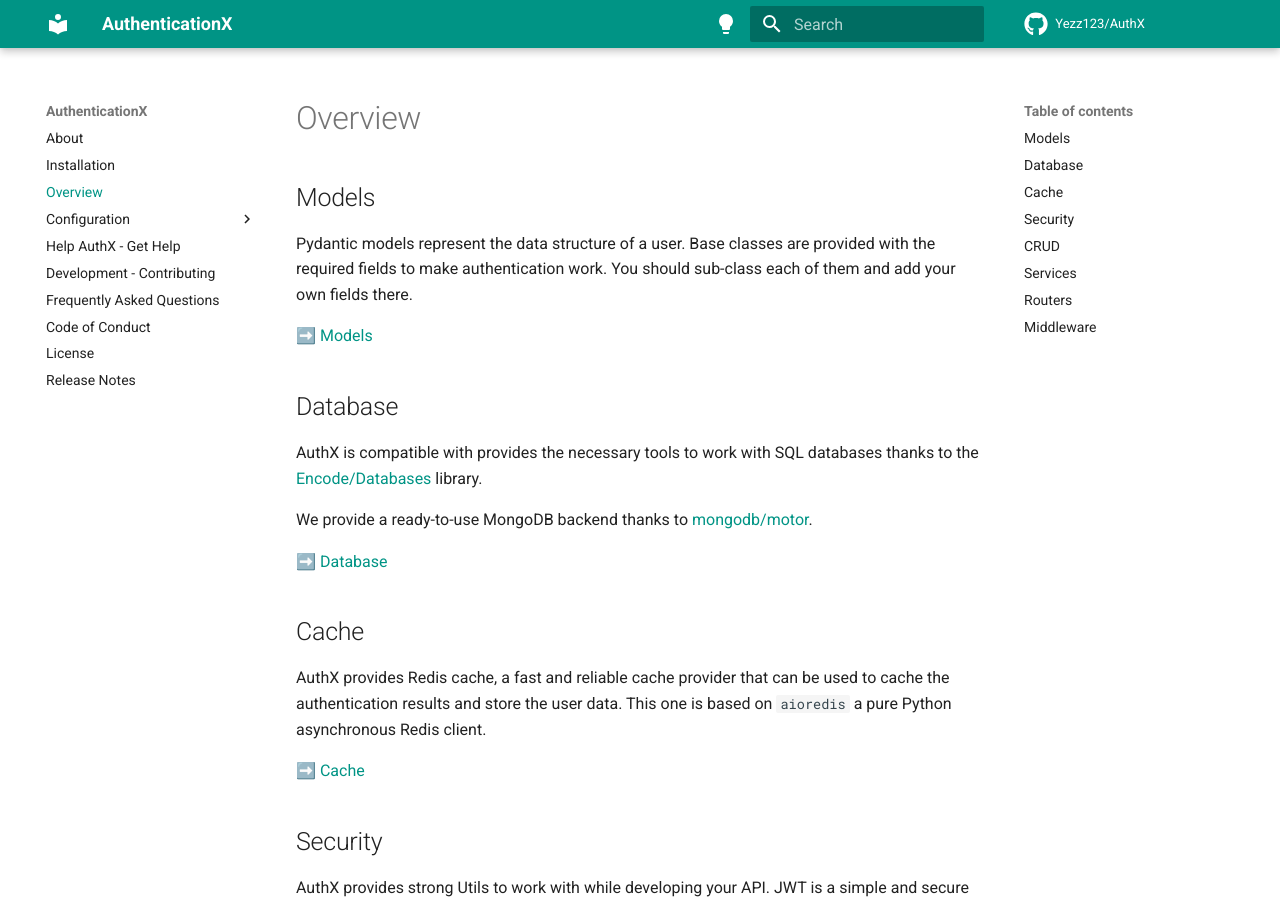
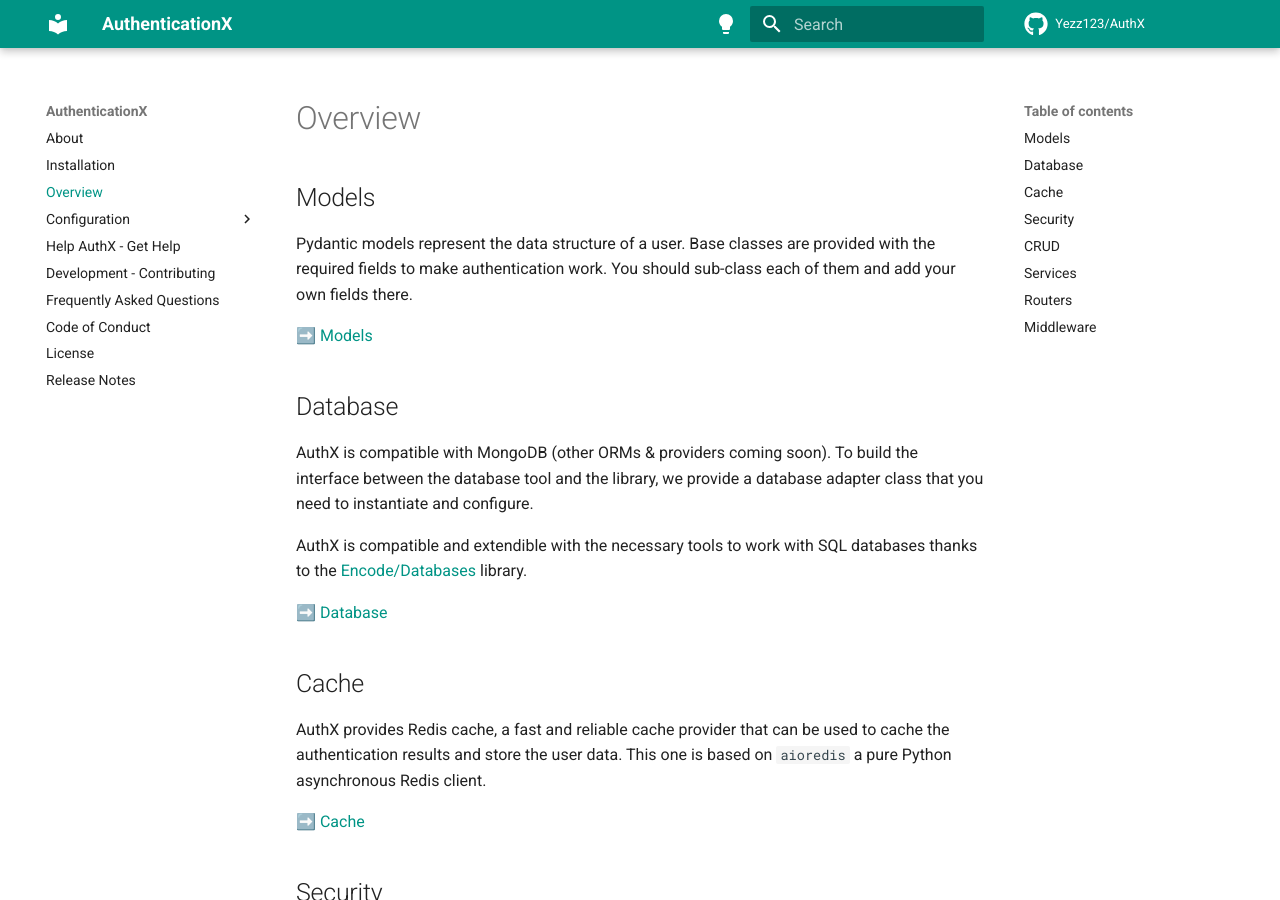
Before and after one commit to yezz123/authx, an MkDocs documentation site: the page built from docs/configuration/Get-Started.md, in a window 1280 px wide and 900 px high. Built offline with MkDocs 1.6.1 and Material for MkDocs 9.7.7, drawn with Linux system fonts in a browser that asks for light colours; comment, search, counter and statistics services are not loaded.

Commit message:
fix get-started

```diff
--- a/docs/configuration/Get-Started.md
+++ b/docs/configuration/Get-Started.md
@@ -8,9 +8,9 @@
 
 ## Database
 
-AuthX is compatible with provides the necessary tools to work with SQL databases thanks to the [Encode/Databases](https://www.encode.io/databases/) library.
+AuthX is compatible with MongoDB (other ORMs & providers coming soon). To build the interface between the database tool and the library, we provide a database adapter class that you need to instantiate and configure.
 
-We provide a ready-to-use MongoDB backend thanks to [mongodb/motor](https://motor.readthedocs.io/).
+AuthX is compatible and extendible with the necessary tools to work with SQL databases thanks to the [Encode/Databases](https://www.encode.io/databases/) library.
 
 ➡️ [Database](database/index.md)
 
```
